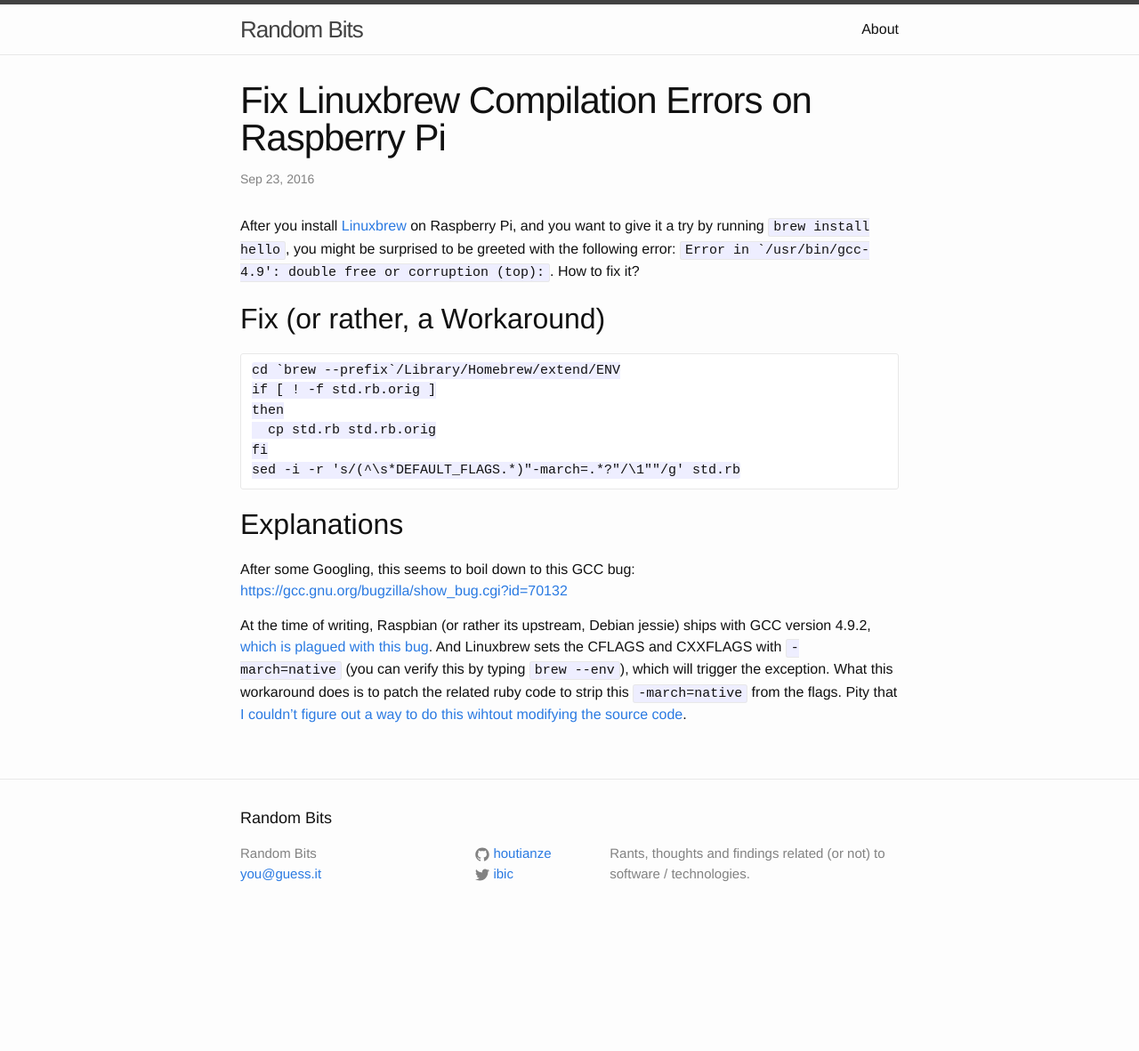
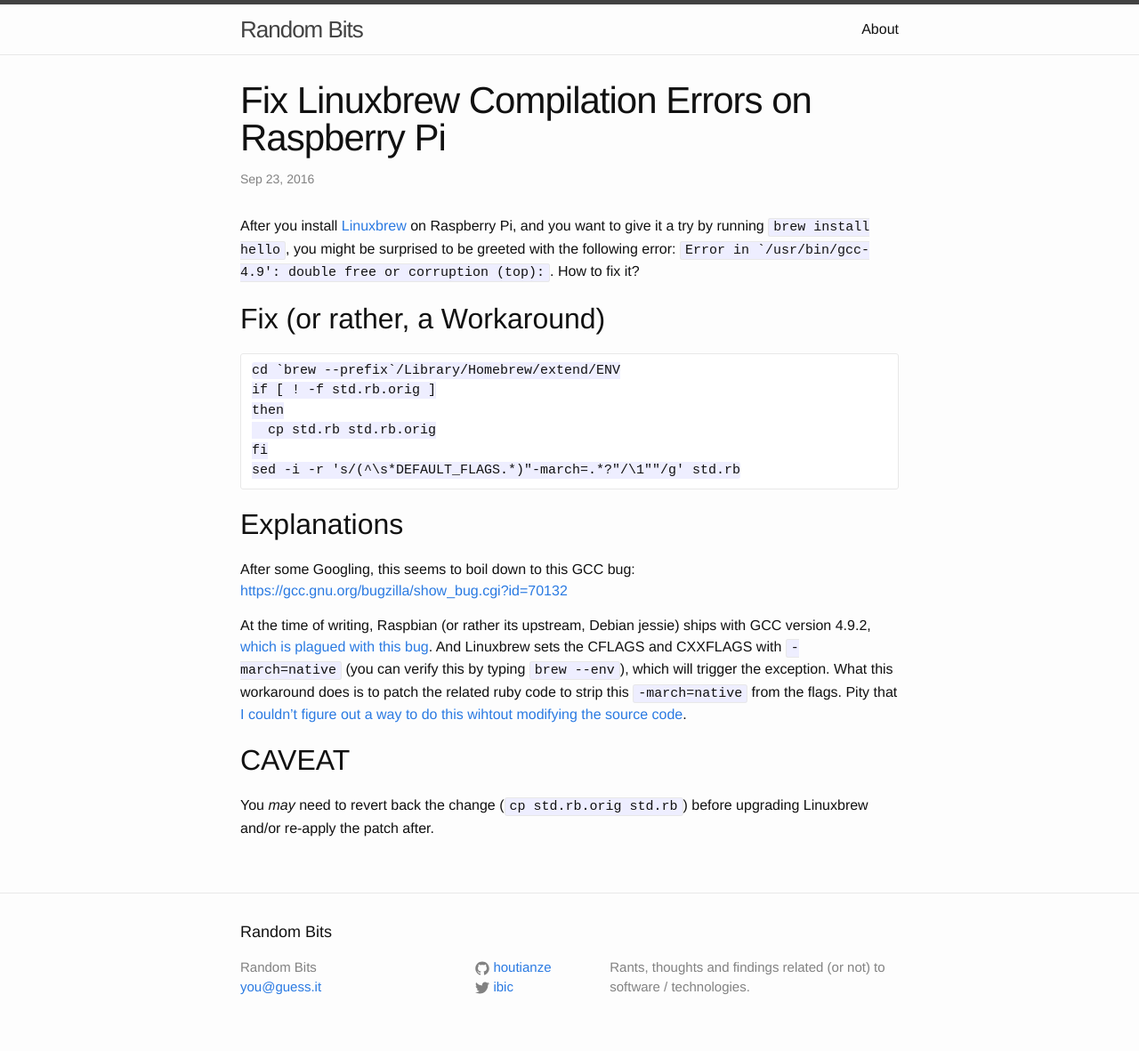
Before and after one commit to houtianze/houtianze.github.io, a Jekyll site: the page built from _posts/2016-09-23-fix-linuxbrew-on-pi.markdown, in a window 1280 px wide. Shown: the whole page at 89% size. Built offline with Jekyll 4.4.1, drawn with Linux system fonts in a browser that asks for light colours; before the commit the page ends 1053 px from its top, so only the background shows below that.

Commit message:
Minor: Add in caveat

```diff
--- a/_posts/2016-09-23-fix-linuxbrew-on-pi.markdown
+++ b/_posts/2016-09-23-fix-linuxbrew-on-pi.markdown
@@ -27,3 +27,7 @@
 ](https://gcc.gnu.org/bugzilla/show_bug.cgi?id=70132)
 
 At the time of writing, Raspbian (or rather its upstream, Debian jessie) ships with GCC version 4.9.2, [which is plagued with this bug](https://github.com/raspberrypi/linux/issues/1580). And Linuxbrew sets the CFLAGS and CXXFLAGS with `-march=native` (you can verify this by typing `brew --env`), which will trigger the exception. What this workaround does is to patch the related ruby code to strip this `-march=native` from the flags. Pity that [I couldn't figure out a way to do this wihtout modifying the source code](https://github.com/Linuxbrew/legacy-linuxbrew/issues/375).
+
+CAVEAT
+-----
+You _may_ need to revert back the change (`cp std.rb.orig std.rb`) before upgrading Linuxbrew and/or re-apply the patch after.
```
